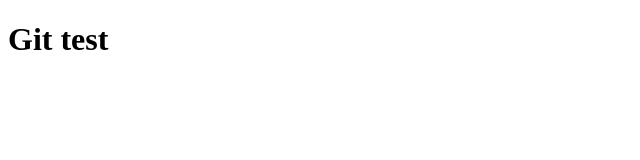
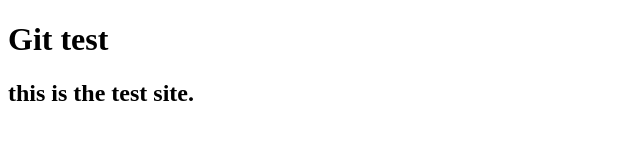
Before and after one commit to Seita03/Git-test, a plain HTML site: page index.html in a window 1280 px wide. Shown: the whole page, without its empty margins (0-640 px from the left). Drawn offline with Linux system fonts and the light colour scheme.

Commit message:
Second commit

```diff
--- a/index.html
+++ b/index.html
@@ -8,5 +8,6 @@
 </head>
 <body>
     <h1>Git test</h1>
+    <h2>this is the test site.</h2>
 </body>
 </html>
```
